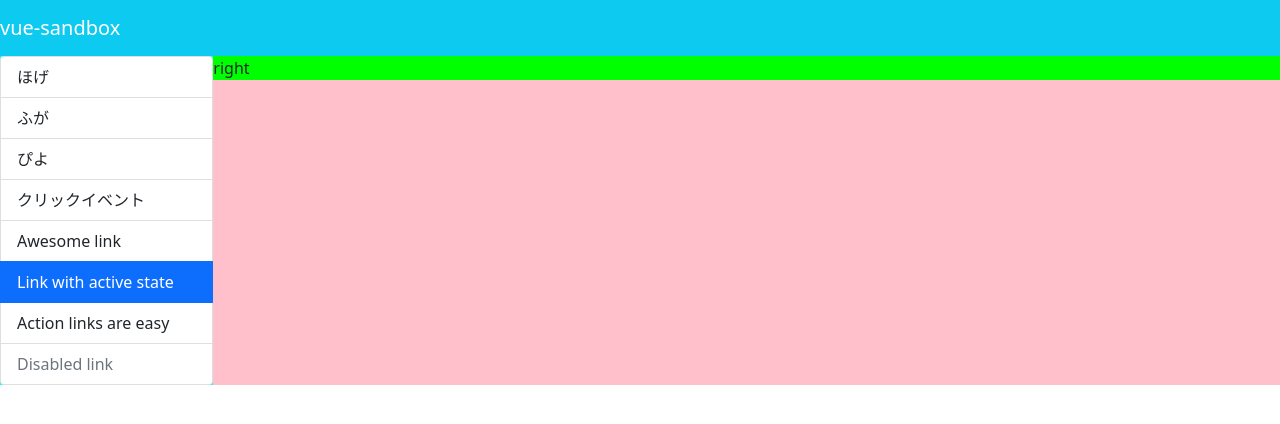
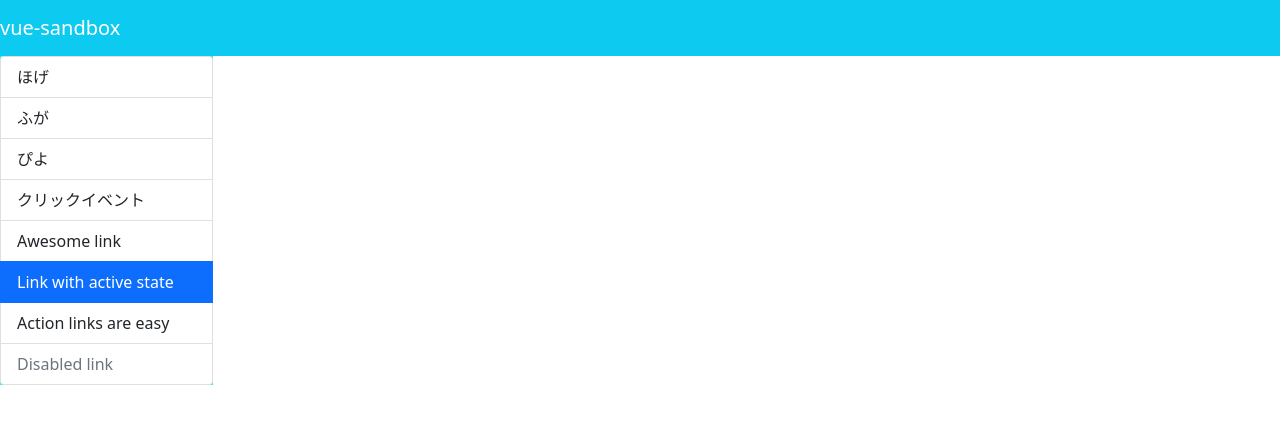
Before and after one commit to kyoruni/vue-sandbox, a Vue app: page / in a window 1280 px wide. Shown: the top 424 px of the page. Built offline with nearby package versions, Linux system fonts and the light colour scheme.

Commit message:
:recycle: デバッグ用の色指定を削除

```diff
--- a/src/App.vue
+++ b/src/App.vue
@@ -43,9 +43,6 @@ export default {
 </script>
 
 <style scoped>
-#app {
-  background: pink;
-}
 .container-fluid{
   overflow: hidden;
 }
--- a/src/components/Right.vue
+++ b/src/components/Right.vue
@@ -1,6 +1,5 @@
 <template>
   <div class="right">
-    right
     <click-event v-if="showClickEvent"/>
   </div>
 </template>
@@ -22,9 +21,3 @@ export default {
   },
 }
 </script>
-
-<style scoped>
-.right {
-  background: lime;
-}
-</style>
```
